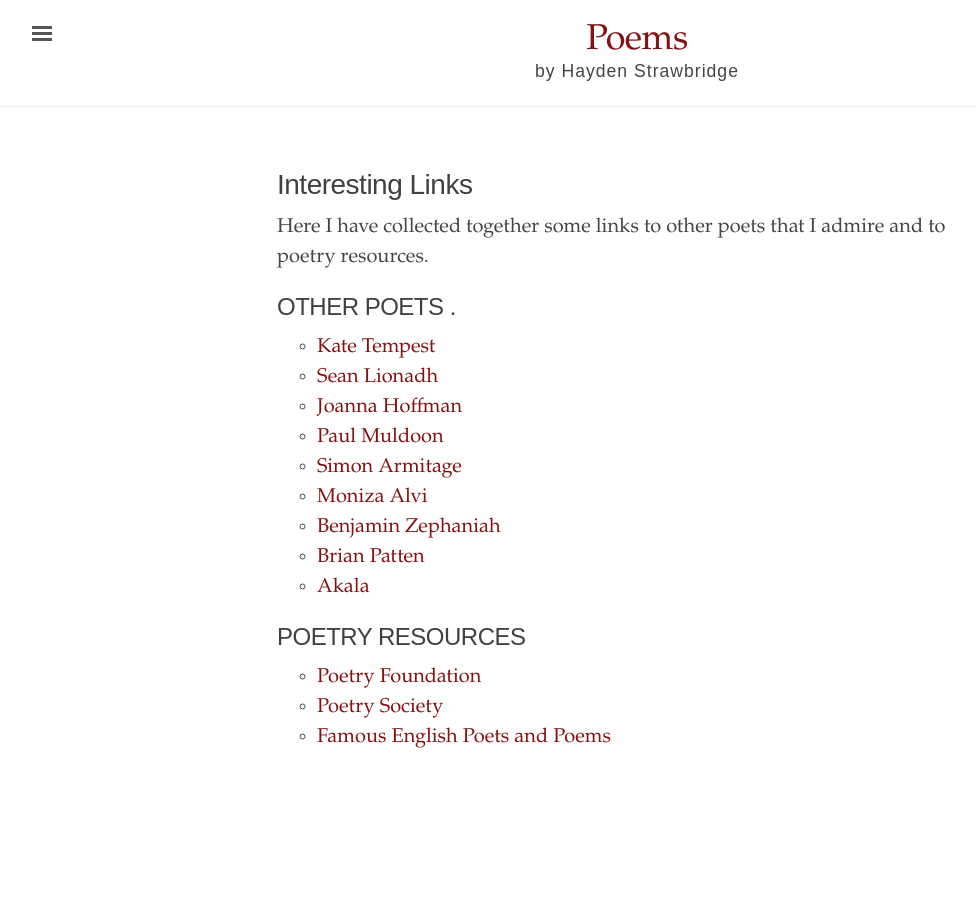
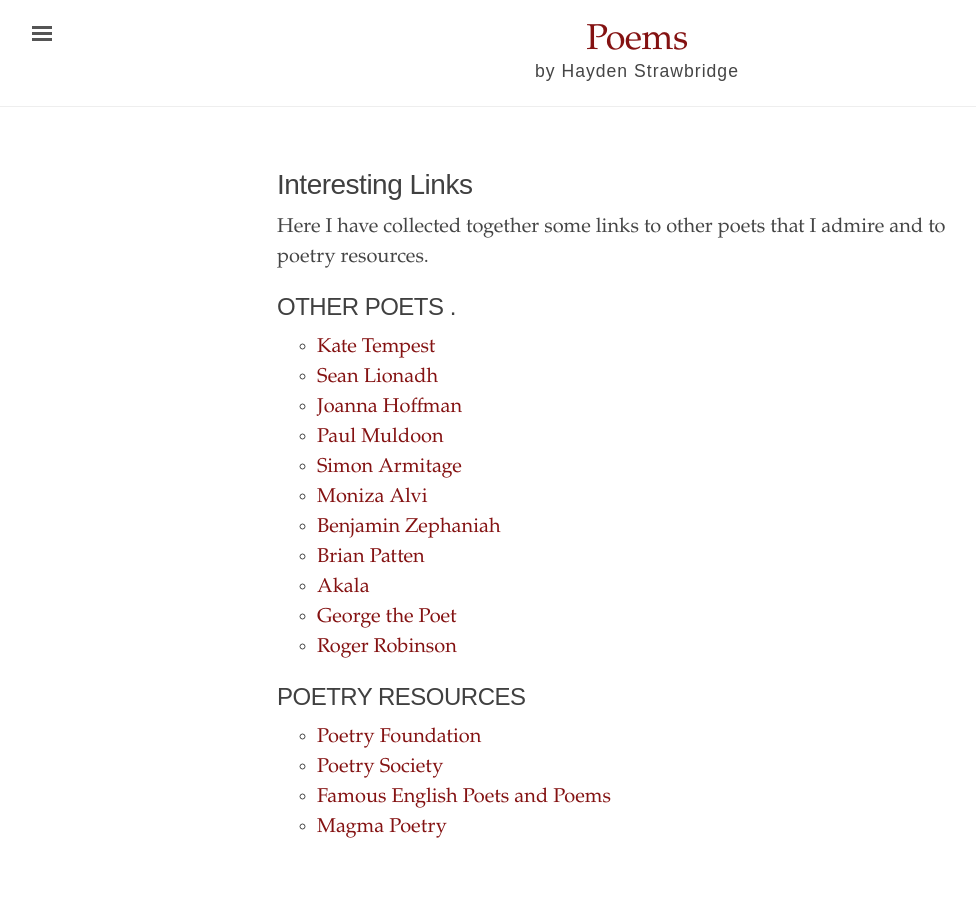
Before and after one commit to hayden-poems/hayden-poems.github.io, a Jekyll site: the page built from about.md, in a window 1280 px wide. Shown: the whole page, without its empty margins (3-979 px from the left). Built offline with Jekyll 4.4.1, drawn with Linux system fonts in a browser that asks for light colours; before the commit the page ends 900 px from its top, so only the background shows below that.

Commit message:
Update about.md

```diff
--- a/about.md
+++ b/about.md
@@ -17,6 +17,8 @@ Here I have collected together some links to other poets  that I admire and to p
 - [Benjamin Zephaniah](https://benjaminzephaniah.com)
 - [ Brian Patten](http://www.brianpatten.co.uk)
 - [Akala](http://www.akala.moonfruit.com)
+- [George the Poet](https://www.georgethepoet.com/)
+- [Roger Robinson](https://rogerrobinsononline.com/)
 
 
 
@@ -25,3 +27,4 @@ Here I have collected together some links to other poets  that I admire and to p
 - [Poetry Foundation](https://www.poetryfoundation.org)
 - [Poetry Society](https://poetrysociety.org.uk)
 - [Famous English Poets and Poems](http://famouspoetsandpoems.com/country/England/English_poets.html)
+- [Magma Poetry](https://magmapoetry.com/)
```
